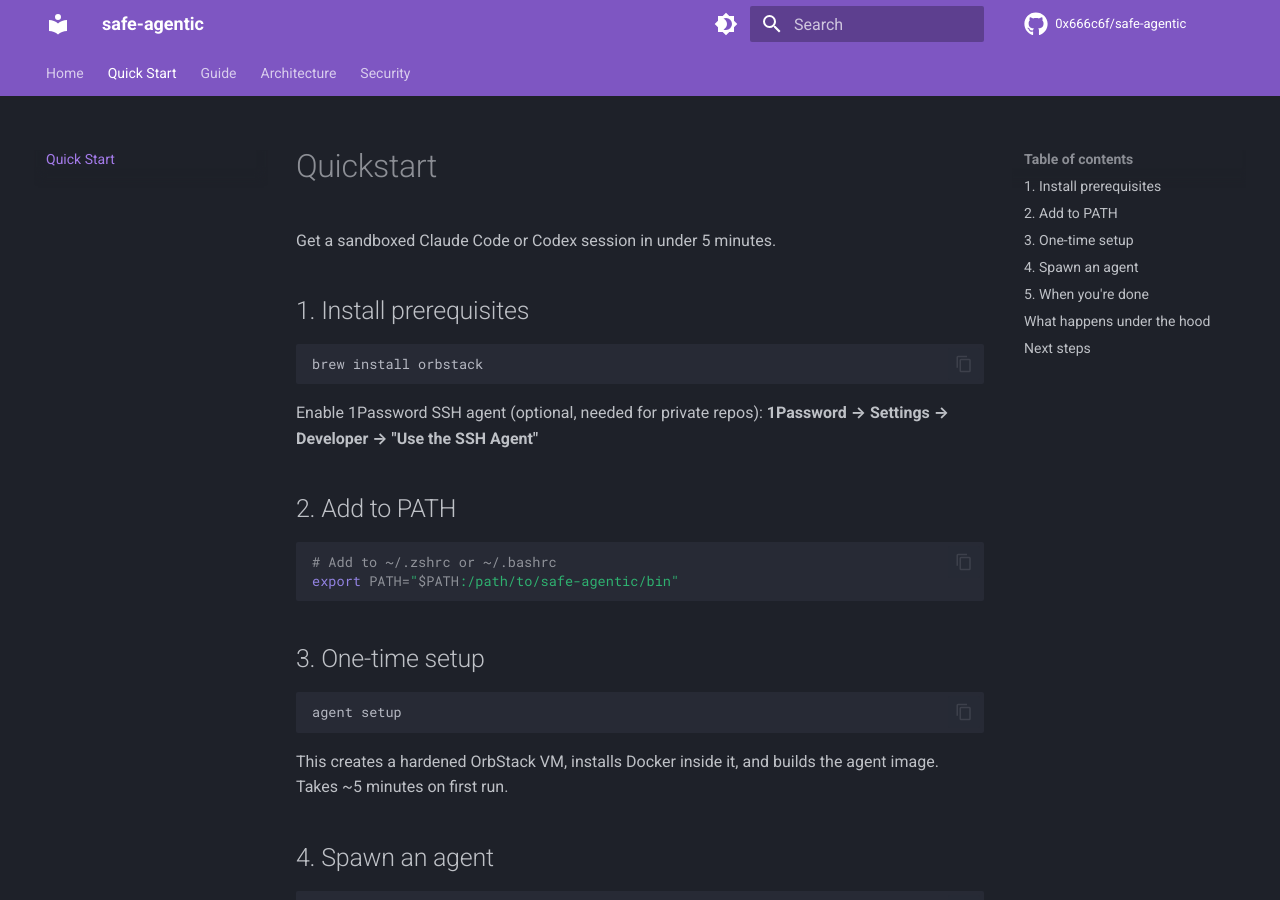
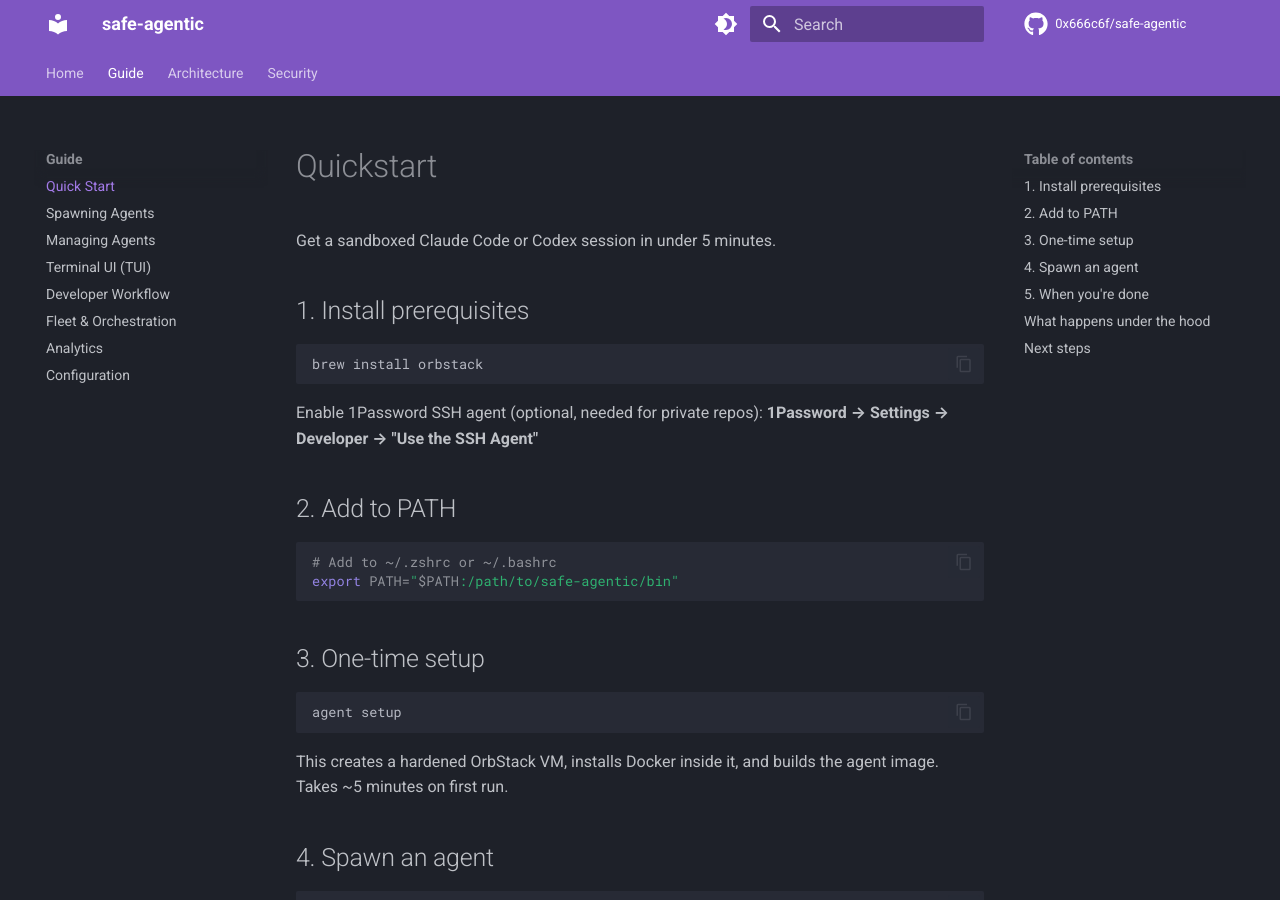
Before and after one commit to 0x666c6f/safe-agentic, an MkDocs documentation site: the page built from docs/quickstart.md, in a window 1280 px wide and 900 px high. Built offline with MkDocs 1.6.1 and Material for MkDocs 9.7.7, drawn with Linux system fonts in a browser that asks for light colours; comment, search, counter and statistics services are not loaded; some of the changed lines change nothing that is shown.

Commit message:
docs: move Quick Start under Guide nav section

```diff
--- a/mkdocs.yml
+++ b/mkdocs.yml
@@ -33,8 +33,8 @@
 
 nav:
   - Home: index.md
-  - Quick Start: quickstart.md
   - Guide:
+    - Quick Start: quickstart.md
     - Spawning Agents: guide/spawning.md
     - Managing Agents: guide/managing.md
     - Terminal UI (TUI): guide/tui.md
```
